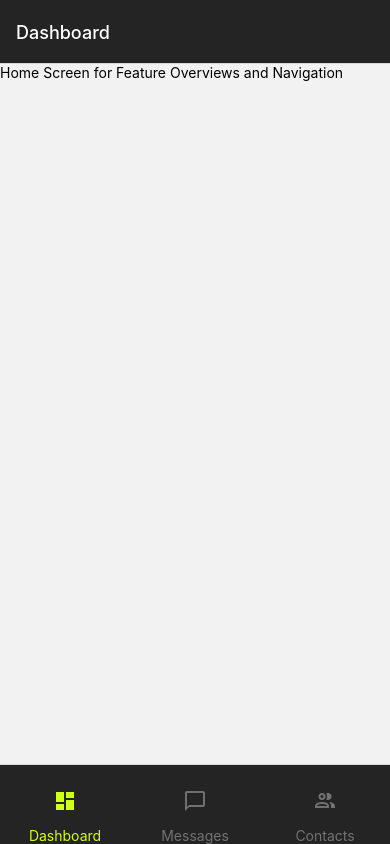
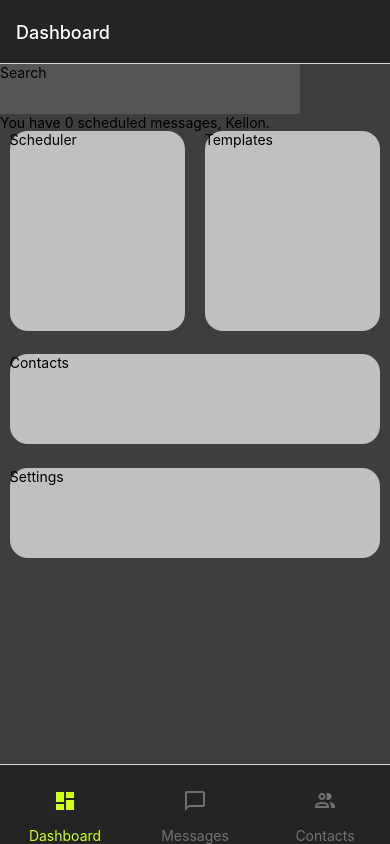
Before and after one commit to kellonparkinson/landlord-mobile-app, a React Native app: screen /Home in a window 390 px wide. Built offline with nearby package versions, Linux system fonts and the light colour scheme.

Commit message:
began dashboard screen

```diff
--- a/screens/AllMessagesScreen.jsx
+++ b/screens/AllMessagesScreen.jsx
@@ -18,6 +18,7 @@ const AllMessagesScreen = ({ navigation }) => {
   return (
     <SafeAreaView style={styles.screenWrapper}>
 
+      {/* Don't forget to build a search bar somewhere on this page... Flatlist header component? */}
       <FlatList
         data={ dummy }
         keyExtractor={(item) => item.id}
--- a/screens/DashboardScreen.jsx
+++ b/screens/DashboardScreen.jsx
@@ -1,14 +1,71 @@
-import { StyleSheet, Text, View } from 'react-native'
-import React from 'react'
+import { StyleSheet, Text, View, TextInput, ScrollView } from 'react-native'
+import React, { useState } from 'react'
 
 const DashboardScreen = () => {
+  const [numScheduled, setNumScheduled] = useState(0)
+  const [username, setUsername] = useState('Kellon')
+
   return (
-    <View>
-      <Text>Home Screen for Feature Overviews and Navigation</Text>
-    </View>
+    <ScrollView style={styles.screenWrapper}>
+      <View style={{ width: 300, height: 50, backgroundColor: '#555555'}}>
+        <TextInput placeholder='Search'/>
+      </View>
+
+      <View>
+        <Text>You have {numScheduled} scheduled messages, {username}.</Text>
+      </View>
+
+      <View style={styles.mainModWrapper}>
+        <View style={styles.module}>
+          <Text>Scheduler</Text>
+        </View>
+        <View style={styles.module}>
+          <Text>Templates</Text>
+        </View>
+      </View>
+
+      <View style={styles.smallModWrapper}>
+        <View style={styles.smallModule}>
+          <Text>Contacts</Text>
+        </View>
+        <View style={styles.smallModule}>
+          <Text>Settings</Text>
+        </View>
+      </View>
+
+    </ScrollView>
   )
 }
 
 export default DashboardScreen
 
-const styles = StyleSheet.create({})
+const styles = StyleSheet.create({
+  screenWrapper: {
+    backgroundColor: '#3e3e3e',
+    flex: 1
+  },
+  mainModWrapper: {
+    height: 200,
+    width: '100%',
+    flexDirection: 'row',
+    justifyContent: 'space-around',
+  },
+  module: {
+    width: '45%',
+    height: '100%',
+    backgroundColor: '#bfc0c0',
+    borderRadius: 18,
+  },
+  smallModWrapper: {
+    width: '100%',
+    height: 250,
+    justifyContent: 'space-evenly',
+    alignItems: 'center',
+  },
+  smallModule: {
+    width: '95%',
+    height: 90,
+    borderRadius: 18,
+    backgroundColor: '#bfc0c0'
+  },
+})
```
